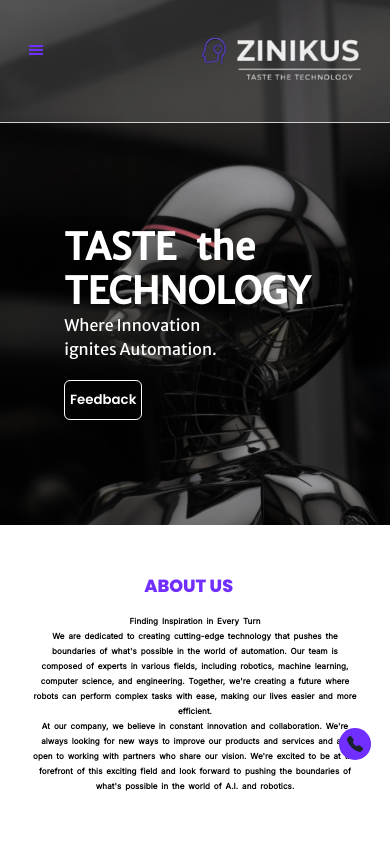
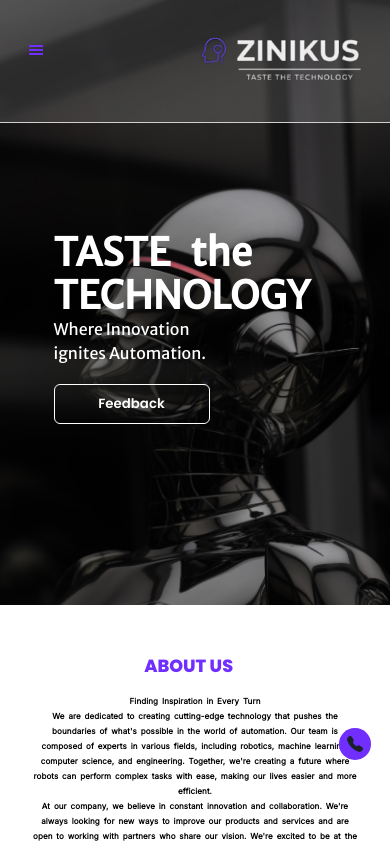
Before and after one commit to UjjwalPasahan/ZINIKUSWEB, a React (Create React App) app in the folder client/: page / in a window 390 px wide. Shown: the top 844 px of the page. Built offline with nearby package versions, Linux system fonts and the light colour scheme; a web font is replaced by a local one.

Commit message:
main heading platform proof

```diff
--- a/client/src/styles/about.css
+++ b/client/src/styles/about.css
@@ -278,7 +278,7 @@ font-family: 'Bebas Neue', sans-serif;
     padding: 8rem;
   }
 }
-@media (max-width: 570px) {
+@media (max-width: 600px) {
   .h22 {
     font-size: 3rem;
     margin-right: 2rem;
--- a/client/src/styles/home.css
+++ b/client/src/styles/home.css
@@ -189,24 +189,41 @@ html {
   }
 
   .hometext h2 {
-    font-size: 3rem;
-    line-height: 4rem;
+    font-size: 3.2rem;
+    line-height: 4.2rem;
   }
 
   .hometext h5 {
-    font-size: 0.8rem;
+    font-size: 1.4rem;
+  }
+  .feedbackButton {
+    width: 20vw;
+  }
+  .headImage {
+    height: 36rem !important;
   }
 
-  .feedbackButton {
-    height: 3vh;
-    width: 15vw;
-  }
   .glassyEffect {
     height: 14.522361359570661vh !important;
   }
 }
 
 @media (max-width: 900px) {
+  .hometext h2 {
+    font-size: 3.5rem;
+    line-height: 4rem;
+  }
+
+  .hometext h5 {
+    font-size: 1.2rem;
+  }
+
+  .feedbackButton {
+    width: 20vw;
+  }
+  .headImage {
+    height: 36rem !important;
+  }
 }
 
 @media (max-width: 700px) {
@@ -218,18 +235,19 @@ html {
   }
 
   .hometext h2 {
-    font-size: 2rem;
-    line-height: 3rem;
+    font-size: 3rem;
+    line-height: 3.7rem;
   }
 
   .hometext h5 {
-    font-size: 0.5rem;
+    font-size: 1.2rem;
   }
 
   .feedbackButton {
-    height: 4vh;
-    padding: 1% 3%;
     width: 20vw;
+  }
+  .headImage {
+    height: 35rem !important;
   }
 }
 
@@ -270,12 +288,41 @@ html {
     }
   }
   .headImage {
-    height: 35rem !important;
+    height: 36rem !important;
   }
 
+  .hometext h2 {
+    font-size: 3rem;
+    line-height: 3.7rem;
+  }
+
+  .hometext h5 {
+    font-size: 1.2rem;
+  }
+
+  .feedbackButton {
+    width: 20vw;
+  }
 }
 
 @media (max-width: 480px) {
+  .hometext {
+    margin-left: 30%;
+    margin-top: 40%;
+  }
+
+  .hometext h2 {
+    font-size: 2.6rem;
+    line-height: 2.9rem;
+  }
+
+  .hometext h5 {
+    font-size: 1.2rem;
+  }
+
+  .feedbackButton {
+    width: 30vw;
+  }
   html {
     overflow-x: hidden;
   }
@@ -305,12 +352,12 @@ html {
   }
 
   .hometext {
-    margin-left: 40%;
+    margin-left: 30%;
     margin-top: 40%;
   }
 
   .hometext h2 {
-    font-size: 2.3rem;
+    font-size: 2.4rem;
     line-height: 2.7rem;
   }
 
@@ -319,8 +366,7 @@ html {
   }
 
   .feedbackButton {
-    height: 4vh;
-    width: 20vw;
+    width: 40vw;
   }
 
   button.chakra-button:nth-child(3) > a:nth-child(1) {
@@ -328,41 +374,35 @@ html {
   }
   @keyframes leftToRightH2 {
     0% {
-      margin-left: -80vw;
       opacity: 0;
     }
 
     100% {
-      margin-left: 0vw;
       opacity: 1;
     }
   }
 
   @keyframes leftToRightH5 {
     0% {
-      margin-left: -90vw;
       opacity: 0;
     }
 
     100% {
-      margin-left: 0vw;
       opacity: 1;
     }
   }
 
   @keyframes leftToRightButton {
     0% {
-      margin-left: -90vw;
       opacity: 0;
     }
 
     100% {
-      margin-left: 0vw;
       opacity: 1;
     }
   }
   .headImage {
-    height: 35rem !important;
+    height: 40rem !important;
   }
 
   .gradC1,
@@ -370,3 +410,17 @@ html {
     display: none;
   }
 }
+
+@media (max-width: 300px) {
+  .hometext {
+    margin-left: 2%;
+  }
+  .feedbackButton {
+    width: 40vw;
+  }
+}
+@media (max-width: 270px) {
+  .hometext h2 {
+    font-size: 2rem !important;
+  }
+}
```
